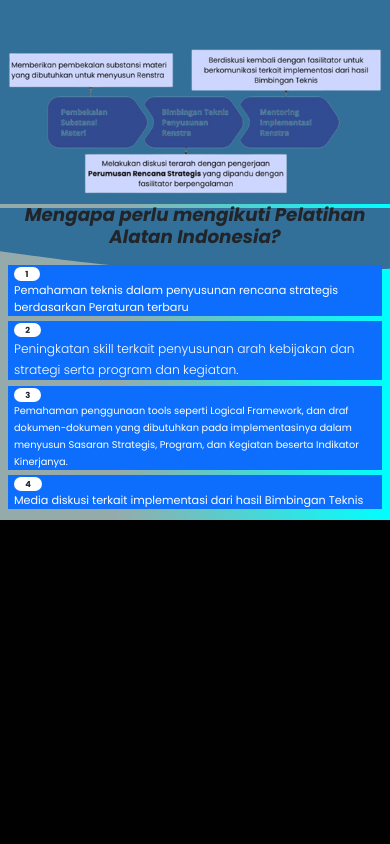
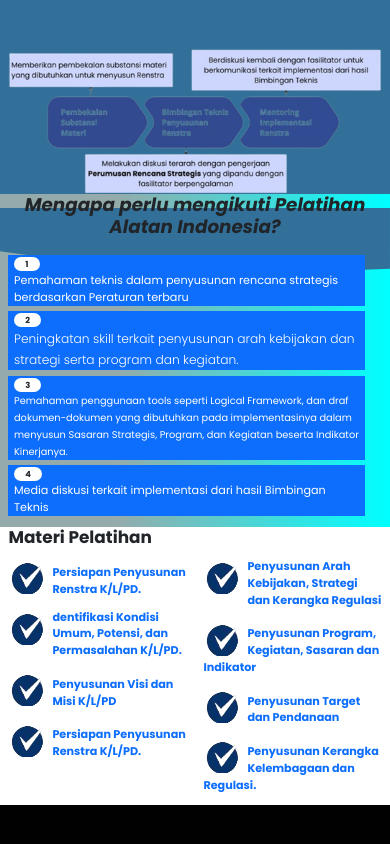
Before and after one commit to Carsibuea/landing, a plain HTML site: page index.html in a window 390 px wide. Shown: the part 2289-3133 px from the top of the page. Drawn offline with nearby package versions, Linux system fonts and the light colour scheme.

Commit message:
perbaikan3

```diff
--- a/index.html
+++ b/index.html
@@ -126,9 +126,9 @@
    <section class="perlu">
       <div class="container ">
         <h2 class="text-center fst-italic text-dark fw-bold">Mengapa perlu mengikuti Pelatihan Alatan Indonesia?</h2>
-        <div class="row mt-4 justify-content-center align-items-baseline">
+        <div class="row mt-4 justify-content-center align-items-baseline kart">
           <div class="col-lg-3">
-            <div class="card-body bg-primary kart">
+            <div class="card-body bg-primary ">
               <h5 class="card-title bg-white badge rounded-pill text-dark px-3 py-1 mx-2">1</h5>
               <p class="card-text mx-2">Pemahaman teknis dalam penyusunan rencana strategis berdasarkan Peraturan terbaru</p>
             </div>
@@ -160,7 +160,7 @@
     <!-- <svg xmlns="http://www.w3.org/2000/svg" viewBox="0 0 1440 320">
         <path fill="#0099ff" fill-opacity="1" d="M0,288L120,272C240,256,480,224,720,192C960,160,1200,128,1320,112L1440,96L1440,320L1320,320C1200,320,960,320,720,320C480,320,240,320,120,320L0,320Z"></path>
       </svg> -->
-    <!-- <section class="bg-white">
+   <section class="bg-white">
       <div class="container">
         <h2 class="text-dark fw-bold fs-3">Materi Pelatihan</h2>
         <div class="row mt-3">
@@ -202,7 +202,7 @@
           </div>
         </div>
       </div>
-    </section> -->
+    </section>
     <!-- <section class="narasumber">
       <div class="container narasumber">
          -->
--- a/style.css
+++ b/style.css
@@ -110,8 +110,8 @@ body {
     max-width: 100%;
   }
   .tentang1 img {
-    max-width: 100%;
-    margin: auto;
+    max-width: -80%;
+    /* margin: auto; */
   }
   .perlu {
     margin-top: -100px;
@@ -132,8 +132,8 @@ body {
 .tentang1 img {
   max-width: 100%;
 }
-.perlu {
-  margin-top: -90px;
+.kart {
+  /* margin-top: 0px; */
   width: 100%;
 }
 /* .tentang img {
```
